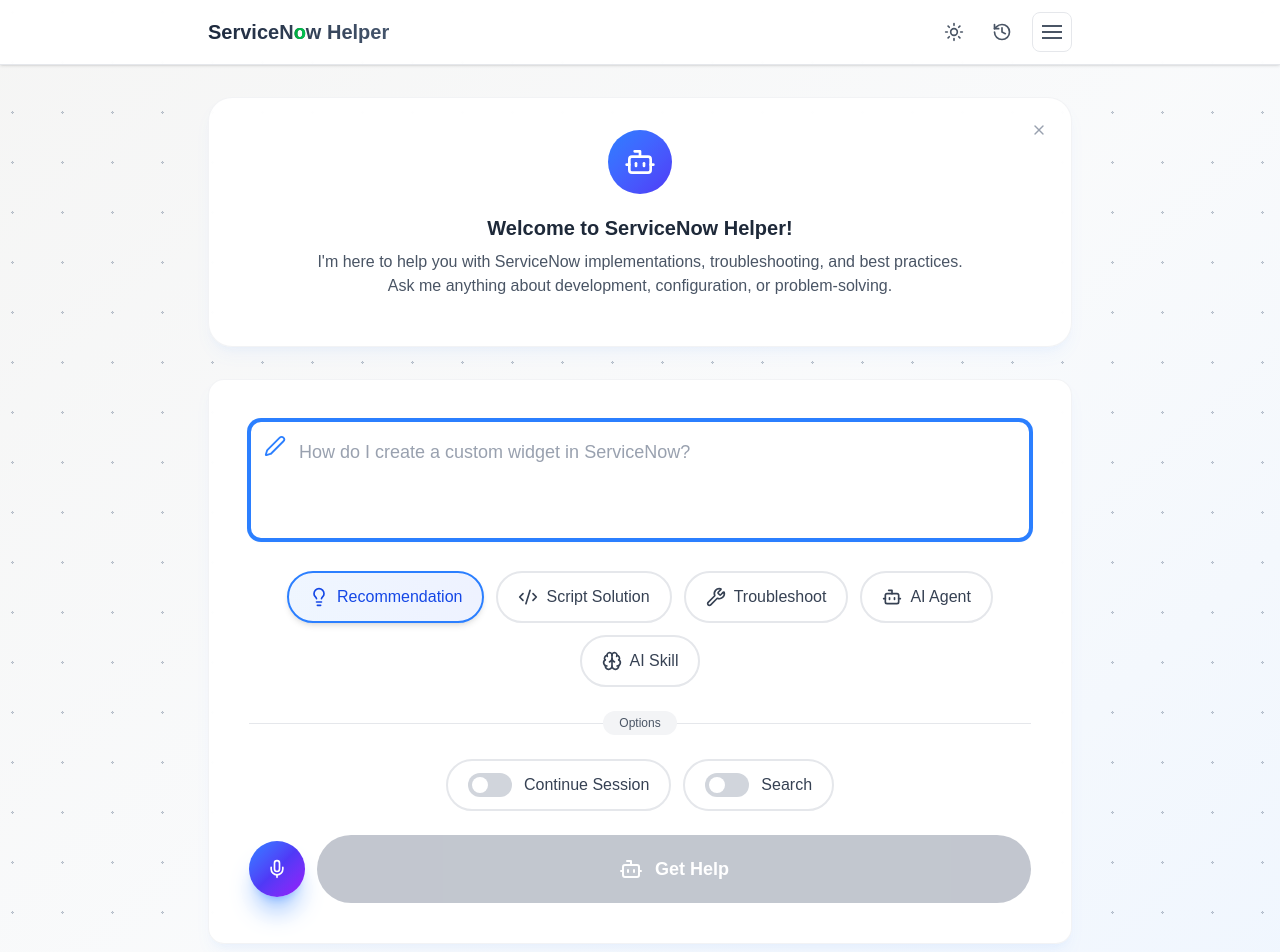
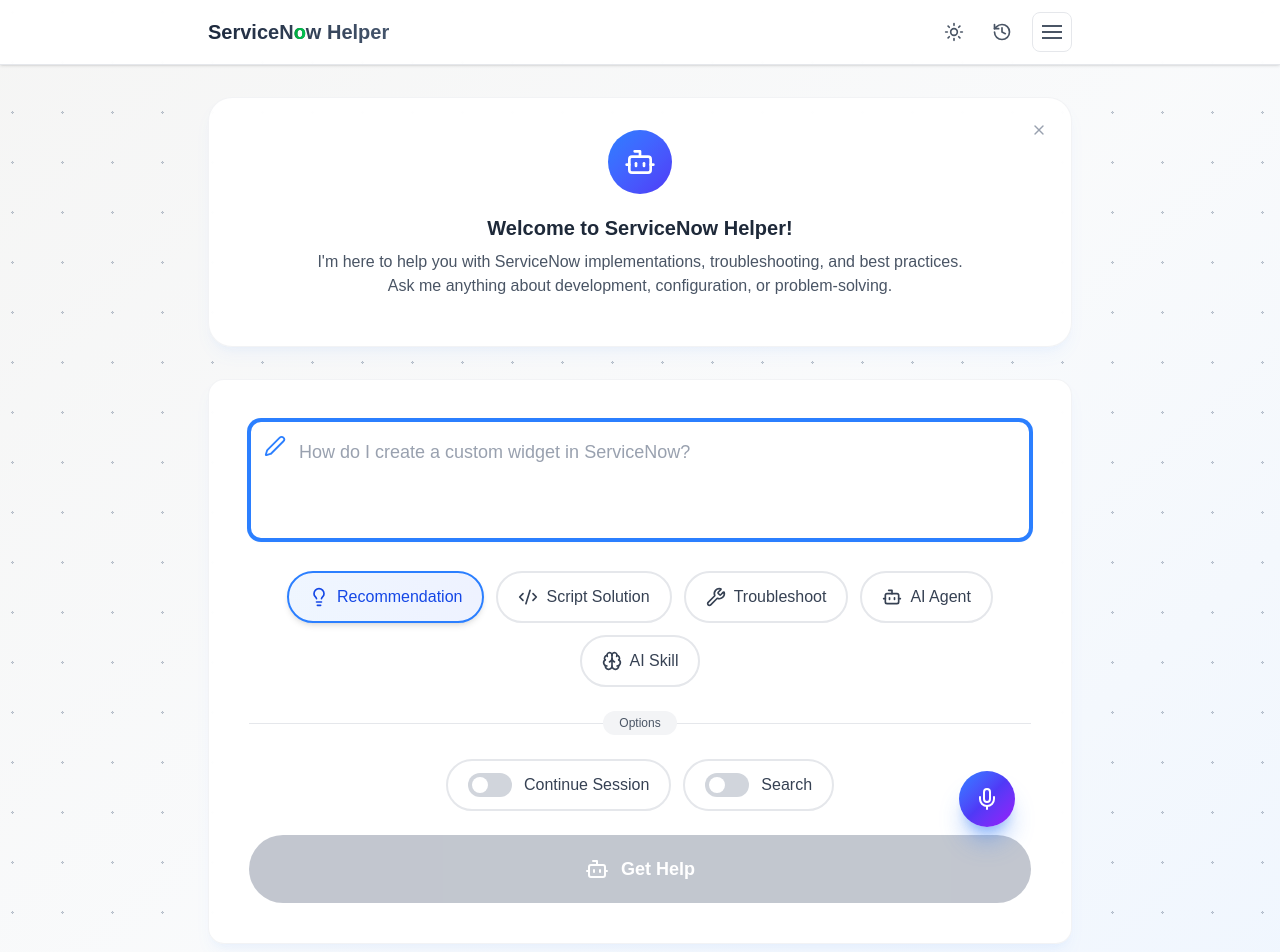
Before and after one commit to DanielMadsenDK/servicenow-helper, a Next.js app: page / in a window 1280 px wide. Shown: the top 952 px of the page. Built offline with nearby package versions, Linux system fonts and the light colour scheme; no server answers.

Commit message:
feat: add subtle breathing animation to voice button and enhance visual feedback during recording

```diff
--- a/src/app/globals.css
+++ b/src/app/globals.css
@@ -245,6 +245,18 @@
   animation: breathing 2s ease-in-out infinite;
 }
 
+/* Subtle breathing animation for voice button */
+@keyframes breathe {
+  0%, 100% {
+    transform: scale(1);
+    box-shadow: 0 20px 25px -5px rgba(59, 130, 246, 0.4), 0 10px 10px -5px rgba(59, 130, 246, 0.3);
+  }
+  50% {
+    transform: scale(1.02);
+    box-shadow: 0 25px 30px -5px rgba(59, 130, 246, 0.5), 0 15px 15px -5px rgba(59, 130, 246, 0.4);
+  }
+}
+
 /* Modern shadow for content containers */
 .content-shadow {
   box-shadow:
--- a/src/components/SearchInterface.tsx
+++ b/src/components/SearchInterface.tsx
@@ -78,6 +78,7 @@
   const [showVoiceModal, setShowVoiceModal] = useState(false);
   const [isTranscribing, setIsTranscribing] = useState(false);
   const [showIOSWarning, setShowIOSWarning] = useState(false);
+  const [isClient, setIsClient] = useState(false);
 
   /**
    * Cleans up streaming state and resources
@@ -696,6 +697,14 @@
   }, [voiceRecorder, settings.voice_auto_submit, handleSubmit, textareaRef, setQuestion, setError]);
 
   /**
+   * Client-side hydration check
+   * Prevents hydration mismatch for platform-dependent features
+   */
+  useEffect(() => {
+    setIsClient(true);
+  }, []);
+
+  /**
    * Auto-send effect when voice_auto_send is enabled and recording completes
    */
   useEffect(() => {
@@ -705,8 +714,8 @@
     }
   }, [settings.voice_auto_send, voiceRecorder.base64Audio, voiceRecorder.isRecording, handleVoiceModalSend]);
 
-  // Determine if voice button should be shown
-  const showVoiceButton = settings.voice_mode_enabled && voiceRecorder.capabilities.canUseVoiceInput;
+  // Determine if voice button should be shown (only on client to prevent hydration mismatch)
+  const showVoiceButton = isClient && settings.voice_mode_enabled && voiceRecorder.capabilities.canUseVoiceInput;
 
   return (
     <div className="min-h-screen bg-gradient-to-br from-stone-100 via-gray-50 to-blue-50 dark:from-gray-900 dark:via-gray-800 dark:to-blue-900 relative">
@@ -847,10 +856,10 @@
           </div>
 
           {/* Submit Button - Outside animated area */}
-          <form onSubmit={handleSubmit}>
-            <div className="mt-4 sm:mt-6 relative z-20 flex items-center space-x-3">
-              {/* Voice Record Button */}
+          <form onSubmit={handleSubmit} className="relative">
+            {/* Voice Record Button - Floating on large screens, inline on mobile */}
             {showVoiceButton && (
+              <div className="hidden md:block absolute -top-16 right-3 sm:right-4 z-30">
                 <VoiceRecordButton
                   isRecording={voiceRecorder.isRecording}
                   recordingState={voiceRecorder.recordingState}
@@ -858,6 +867,22 @@
                   onPressStart={handleVoiceRecordStart}
                   onPressEnd={handleVoiceRecordEnd}
                 />
+              </div>
+            )}
+
+            <div className="mt-4 sm:mt-6 relative z-20">
+              {/* Mobile/Tablet: Voice button inline with submit button */}
+              <div className="flex items-center gap-3 md:block">
+                {showVoiceButton && (
+                  <div className="md:hidden flex-shrink-0">
+                    <VoiceRecordButton
+                      isRecording={voiceRecorder.isRecording}
+                      recordingState={voiceRecorder.recordingState}
+                      disabled={isLoading || isStreaming || isTranscribing}
+                      onPressStart={handleVoiceRecordStart}
+                      onPressEnd={handleVoiceRecordEnd}
+                    />
+                  </div>
                 )}
 
                 {/* Submit Button */}
@@ -868,6 +893,7 @@
                     onSubmit={() => handleSubmit()}
                     onStop={handleStop}
                   />
+                </div>
               </div>
             </div>
           </form>
--- a/src/components/VoiceRecordButton.tsx
+++ b/src/components/VoiceRecordButton.tsx
@@ -145,15 +145,20 @@
       aria-label={getAriaLabel()}
       title={isRecording ? 'Recording... Release to stop' : 'Press and hold to record'}
     >
-      <Mic className="w-5 h-5" />
+      {/* Icon with scale animation when recording */}
+      <Mic className={`w-5 h-5 sm:w-6 sm:h-6 transition-transform duration-200 ${isRecording ? 'scale-110' : ''}`} />
+
+      {/* Recording pulse rings - multiple layers for depth */}
       {isRecording && (
         <>
-          {/* Recording pulse indicator */}
-          <span className="absolute -top-1 -right-1 flex h-3 w-3">
-            <span className="animate-ping absolute inline-flex h-full w-full rounded-full bg-white opacity-75"></span>
-            <span className="relative inline-flex rounded-full h-3 w-3 bg-white"></span>
-          </span>
+          <span className="absolute inset-0 rounded-full animate-ping bg-red-400 opacity-40"></span>
+          <span className="absolute inset-0 rounded-full animate-pulse bg-red-300 opacity-30" style={{ animationDelay: '150ms' }}></span>
         </>
+      )}
+
+      {/* Premium shine effect */}
+      {!disabled && (
+        <span className="absolute inset-0 rounded-full bg-gradient-to-tr from-white/0 via-white/20 to-white/0 opacity-0 hover:opacity-100 transition-opacity duration-300"></span>
       )}
     </button>
   );
```
Lines whose indentation alone changed are shown as unchanged.
